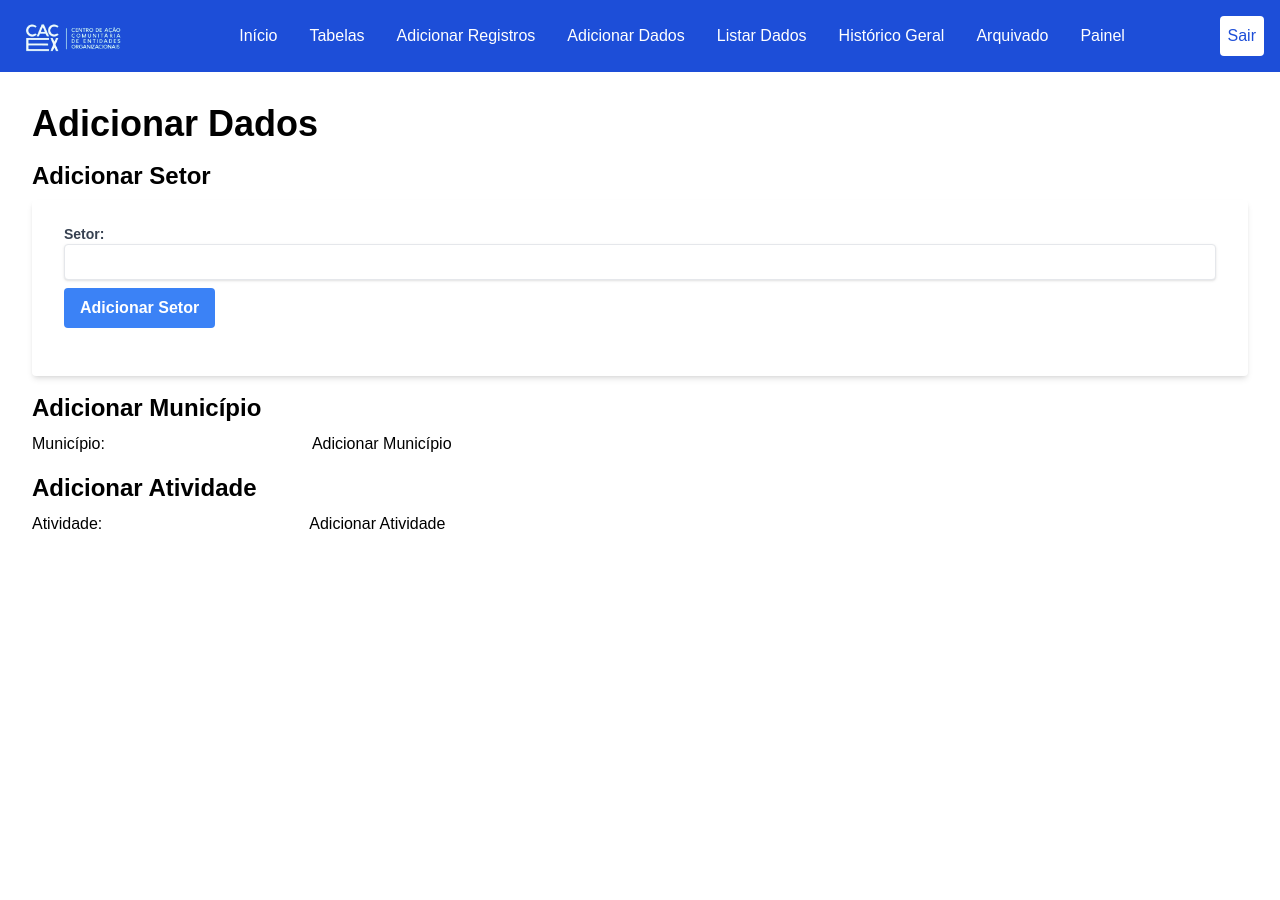
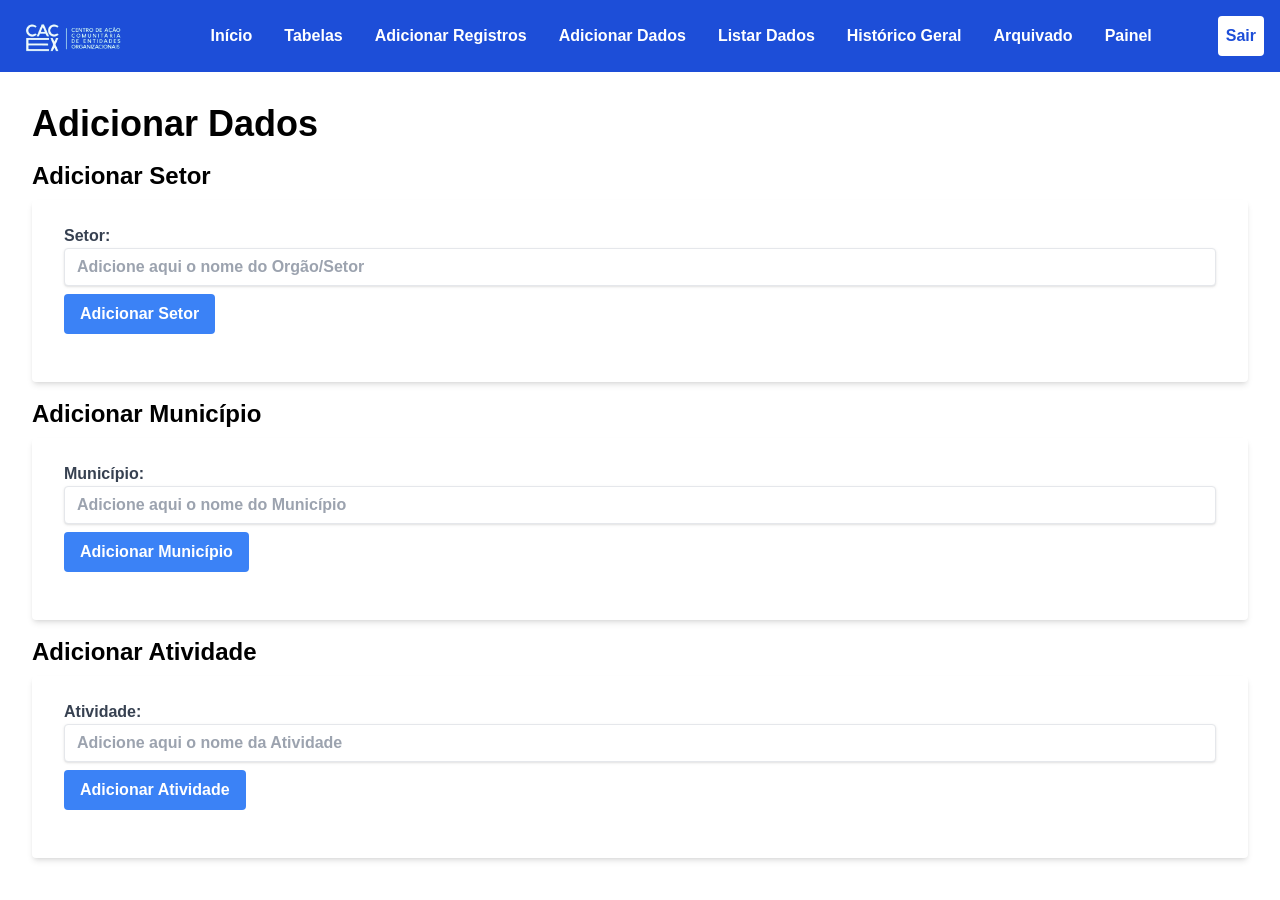
Before and after one commit to Flaviohmm/Cacex_fullstack, a React (Create React App) app in the folder frontend/cacex-frontend-master/: page /adicionar_dados in a window 1280 px wide. Shown: the top 900 px of the page. Before the commit the page ends 800 px from the top, so only its background shows below. Built offline with nearby package versions, Linux system fonts and the light colour scheme.

Commit message:
Style Municipio e Atividada, navigate Inicio

```diff
--- a/frontend/cacex-frontend-master/src/components/AdicionarAtividade.tsx
+++ b/frontend/cacex-frontend-master/src/components/AdicionarAtividade.tsx
@@ -17,16 +17,22 @@ const AdicionarAtividade: React.FC = () => {
     };
 
     return (
-        <form onSubmit={handleSubmit}>
-            <label>
+        <form onSubmit={handleSubmit} className="bg-white shadow-md rounded px-8 pt-6 pb-8 mb-4">
+            <div className="mb-4">
+                <label className="block text-gray-700 text-md font-bold mb-2">
                     Atividade:
                     <input
                         type="text"
                         value={atividade}
                         onChange={(e) => setAtividade(e.target.value)}
+                        placeholder="Adicione aqui o nome da Atividade"
+                        className="shadow appearance-none border rounded w-full py-2 px-3 text-gray-700 leading-tight focus:outline-none focus:shadow-outline"
                     />
                 </label>
-            <button type="submit">Adicionar Atividade</button>
+                <button type="submit" className="bg-blue-500 hover:bg-blue-700 text-white font-bold py-2 px-4 rounded focus:outline-none focus:shadow-outline">
+                    Adicionar Atividade
+                </button>
+            </div>
         </form>
     );
 };
--- a/frontend/cacex-frontend-master/src/components/AdicionarMunicipio.tsx
+++ b/frontend/cacex-frontend-master/src/components/AdicionarMunicipio.tsx
@@ -18,16 +18,22 @@ const AdicionarMunicipio: React.FC = () => {
     };
 
     return (
-        <form onSubmit={handleSubmit}>
-            <label>
+        <form onSubmit={handleSubmit} className="bg-white shadow-md rounded px-8 pt-6 pb-8 mb-4">
+            <div className="mb-4">
+                <label className="block text-gray-700 text-md font-bold mb-2">
                     Município:
                     <input
                         type="text"
                         value={municipio}
                         onChange={(e) => setMunicipio(e.target.value)}
+                        placeholder="Adicione aqui o nome do Município"
+                        className="shadow appearance-none border rounded w-full py-2 px-3 text-gray-700 leading-tight focus:outline-none focus:shadow-outline"
                     />
                 </label>
-            <button type="submit">Adicionar Município</button>
+                <button type="submit" className="bg-blue-500 hover:bg-blue-700 text-white font-bold py-2 px-4 rounded focus:outline-none focus:shadow-outline">
+                    Adicionar Município
+                </button>
+            </div>
         </form>
     );
 };
--- a/frontend/cacex-frontend-master/src/components/AdicionarSetor.tsx
+++ b/frontend/cacex-frontend-master/src/components/AdicionarSetor.tsx
@@ -19,12 +19,13 @@ const AdicionarSetor: React.FC = () => {
     return (
         <form onSubmit={handleSubmit} className="bg-white shadow-md rounded px-8 pt-6 pb-8 mb-4">
             <div className="mb-4">
-                <label className="block text-gray-700 text-sm font-bold mb-2">
+                <label className="block text-gray-700 text-md font-bold mb-2">
                     Setor:
                     <input
                         type="text"
                         value={orgaoSetor}
                         onChange={(e) => setOrgaoSetor(e.target.value)}
+                        placeholder="Adicione aqui o nome do Orgão/Setor"
                         className="shadow appearance-none border rounded w-full py-2 px-3 text-gray-700 leading-tight focus:outline-none focus:shadow-outline"
                     />
                 </label>
--- a/frontend/cacex-frontend-master/src/components/Header.tsx
+++ b/frontend/cacex-frontend-master/src/components/Header.tsx
@@ -10,6 +10,10 @@ const Header: React.FC = () => {
     navigate('/login');
   };
 
+  const goToInicio = () => {
+    navigate('/')
+  }
+
   const goToAdicionarDados = () => {
     navigate('/adicionar_dados');
   }
@@ -20,16 +24,16 @@ const Header: React.FC = () => {
             <img src={Logo} alt="Logo" className="h-10 mr-2" />
         </div>
         <nav className="flex flex-wrap justify-center space-x-0 space-y-2 md:space-x-4 md:space-y-0">
-            <button className="hover:bg-blue-500 p-2 rounded">Início</button>
-            <button className="hover:bg-blue-500 p-2 rounded">Tabelas</button>
-            <button className="hover:bg-blue-500 p-2 rounded">Adicionar Registros</button>
-            <button className="hover:bg-blue-500 p-2 rounded" onClick={goToAdicionarDados}>Adicionar Dados</button>
-            <button className="hover:bg-blue-500 p-2 rounded">Listar Dados</button>
-            <button className="hover:bg-blue-500 p-2 rounded">Histórico Geral</button>
-            <button className="hover:bg-blue-500 p-2 rounded">Arquivado</button>
-            <button className="hover:bg-blue-500 p-2 rounded">Painel</button>
+            <button className="hover:bg-blue-500 p-2 rounded font-bold" onClick={goToInicio}>Início</button>
+            <button className="hover:bg-blue-500 p-2 rounded font-bold">Tabelas</button>
+            <button className="hover:bg-blue-500 p-2 rounded font-bold">Adicionar Registros</button>
+            <button className="hover:bg-blue-500 p-2 rounded font-bold" onClick={goToAdicionarDados}>Adicionar Dados</button>
+            <button className="hover:bg-blue-500 p-2 rounded font-bold">Listar Dados</button>
+            <button className="hover:bg-blue-500 p-2 rounded font-bold">Histórico Geral</button>
+            <button className="hover:bg-blue-500 p-2 rounded font-bold">Arquivado</button>
+            <button className="hover:bg-blue-500 p-2 rounded font-bold">Painel</button>
         </nav>
-        <button onClick={handleLogout} className="bg-white text-blue-700 hover:bg-gray-200 p-2 rounded mt-4 md:mt-0">
+        <button onClick={handleLogout} className="bg-white text-blue-700 font-bold hover:bg-gray-200 p-2 rounded mt-4 md:mt-0">
             Sair
         </button>
     </header>
```
Also changed, not shown: 1 other file (tests, documents, lock files or other folders). Lines whose indentation alone changed are shown as unchanged.
